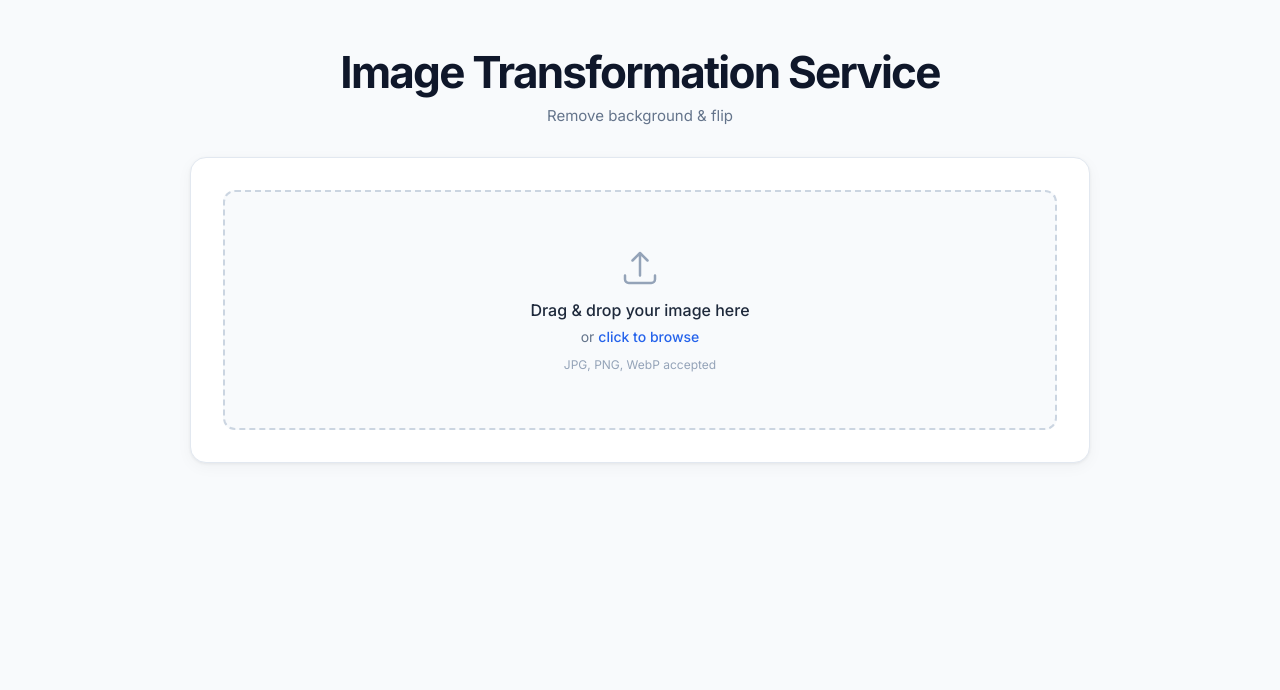
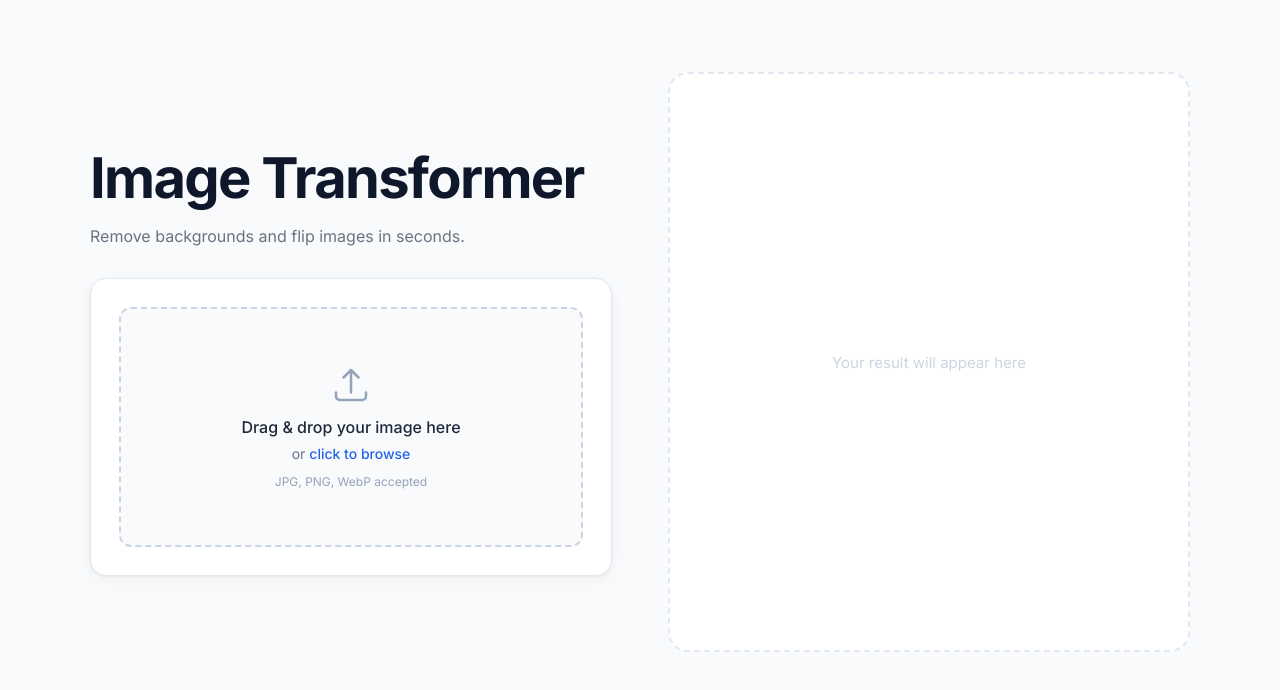
Before and after one commit to oliver-howard/image-transformer, a React (Vite) app in the folder frontend/: page / in a window 1280 px wide. Shown: the top 690 px of the page. Built offline with nearby package versions, Linux system fonts and the light colour scheme.

Commit message:
style: split hero into two-column layout, fixed image grid width issue

```diff
--- a/frontend/index.html
+++ b/frontend/index.html
@@ -4,7 +4,7 @@
     <meta charset="UTF-8" />
     <link rel="icon" type="image/svg+xml" href="/favicon.png" />
     <meta name="viewport" content="width=device-width, initial-scale=1.0" />
-    <title>Image Transformation Service</title>
+    <title>Image Transformer</title>
     <link rel="preconnect" href="https://fonts.googleapis.com" />
     <link rel="preconnect" href="https://fonts.gstatic.com" crossorigin />
     <link href="https://fonts.googleapis.com/css2?family=Inter:wght@400;500;700&display=swap" rel="stylesheet" />
--- a/frontend/src/App.module.css
+++ b/frontend/src/App.module.css
@@ -3,72 +3,128 @@
   display: flex;
   flex-direction: column;
   align-items: center;
-  padding: 48px 16px 64px;
+  padding: 72px 48px 80px;
   background: #f8fafc;
+  gap: 64px;
+}
+
+/* Two-column hero */
+.hero {
+  width: 100%;
+  max-width: 1100px;
+  display: grid;
+  grid-template-columns: 1fr 1fr;
+  gap: 56px;
+  align-items: center;
+}
+
+@media (max-width: 768px) {
+  .page {
+    padding: 48px 20px 64px;
+  }
+  .hero {
+    grid-template-columns: 1fr;
+    gap: 36px;
+  }
+}
+
+/* Left column */
+.left {
+  display: flex;
+  flex-direction: column;
+  gap: 28px;
+  min-width: 0;
 }
 
 .header {
-  text-align: center;
-  margin-bottom: 32px;
+  display: flex;
+  flex-direction: column;
+  gap: 14px;
 }
 
 .title {
   font-family: 'Inter', sans-serif;
-  font-size: 2.75rem;
-  font-weight: 700;
+  font-size: clamp(2rem, 5vw, 3.5rem);
+  font-weight: 800;
   color: #0f172a;
-  margin: 0 0 10px;
-  letter-spacing: -0.04em;
+  margin: 0;
+  letter-spacing: -0.03em;
   line-height: 1.1;
 }
 
 .subtitle {
-  font-size: 0.9375rem;
-  color: #64748b;
+  font-size: 1rem;
+  font-weight: 400;
+  color: #6b7280;
   margin: 0;
-}
-
-.content {
-  width: 100%;
-  max-width: 900px;
-  display: flex;
-  flex-direction: column;
-  gap: 32px;
+  max-width: 380px;
+  line-height: 1.6;
 }
 
 .card {
   background: #fff;
   border: 1px solid #e2e8f0;
   border-radius: 16px;
-  padding: 32px;
+  padding: 28px;
   box-shadow: 0 1px 3px rgba(0, 0, 0, 0.06), 0 4px 16px rgba(0, 0, 0, 0.04);
   display: flex;
   flex-direction: column;
   gap: 16px;
 }
 
-/* Success state */
-.result {
-  display: flex;
-  flex-direction: column;
-  gap: 16px;
+/* Right column */
+.right {
+  width: 100%;
+  aspect-ratio: 3 / 4;
+  max-height: 580px;
 }
 
-.resultImageWrap {
-  background: repeating-conic-gradient(#f1f5f9 0% 25%, #fff 0% 50%) 0 0 / 16px 16px;
-  border-radius: 10px;
-  border: 1px solid #e2e8f0;
+.previewWrap {
+  width: 100%;
+  height: 100%;
+  border-radius: 20px;
+  overflow: hidden;
+  background: repeating-conic-gradient(#e8edf2 0% 25%, #f8fafc 0% 50%) 0 0 / 20px 20px;
   display: flex;
   align-items: center;
   justify-content: center;
-  overflow: hidden;
-  max-height: 400px;
 }
 
-.resultImage {
-  max-width: 100%;
-  max-height: 400px;
+.previewImage {
+  width: 100%;
+  height: 100%;
   object-fit: contain;
+}
+
+.placeholder {
+  width: 100%;
+  height: 100%;
+  border-radius: 20px;
+  border: 2px dashed #e2e8f0;
+  background: #fff;
+  display: flex;
+  align-items: center;
+  justify-content: center;
+}
+
+.placeholderText {
+  font-size: 0.9375rem;
+  color: #cbd5e1;
+  margin: 0;
+}
+
+/* Success panel */
+.successPanel {
+  display: flex;
+  flex-direction: column;
+  gap: 14px;
+}
+
+.successLabel {
+  font-size: 0.9375rem;
+  font-weight: 500;
+  color: #16a34a;
+  margin: 0;
 }
 
 .resultUrlRow {
@@ -111,7 +167,7 @@
 
 .processAnotherBtn {
   align-self: flex-start;
-  padding: 8px 20px;
+  padding: 9px 20px;
   font-size: 0.875rem;
   font-weight: 500;
   background: #2563eb;
@@ -157,3 +213,9 @@
 .dismissBtn:hover {
   background: #1d4ed8;
 }
+
+/* Gallery below hero */
+.gallerySection {
+  width: 100%;
+  max-width: 1100px;
+}
--- a/frontend/src/App.tsx
+++ b/frontend/src/App.tsx
@@ -15,26 +15,30 @@ export default function App() {
     setTimeout(() => setCopied(false), 2000);
   }
 
+  const previewUrl =
+    uploadState.status === "success" ? uploadState.url : null;
+
   return (
     <div className={styles.page}>
+      <div className={styles.hero}>
+
+        {/* Left column */}
+        <div className={styles.left}>
           <header className={styles.header}>
-        <h1 className={styles.title}>Image Transformation Service</h1>
-        <p className={styles.subtitle}>Remove background &amp; flip</p>
+            <h1 className={styles.title}>Image Transformer</h1>
+            <p className={styles.subtitle}>
+              Remove backgrounds and flip images in seconds.
+            </p>
           </header>
 
-      <main className={styles.content}>
           <div className={styles.card}>
-          {uploadState.status === "idle" && (
-            <UploadZone onFile={upload} />
-          )}
+            {uploadState.status === "idle" && <UploadZone onFile={upload} />}
 
             {uploadState.status === "uploading" && <LoadingSpinner />}
 
             {uploadState.status === "success" && (
-            <div className={styles.result}>
-              <div className={styles.resultImageWrap}>
-                <img src={uploadState.url} alt="Processed result" className={styles.resultImage} />
-              </div>
+              <div className={styles.successPanel}>
+                <p className={styles.successLabel}>Done! Your image is ready.</p>
                 <div className={styles.resultUrlRow}>
                   <span className={styles.resultUrl}>{uploadState.url}</span>
                   <button className={styles.copyBtn} onClick={() => handleCopy(uploadState.url)}>
@@ -56,9 +60,28 @@ export default function App() {
               </div>
             )}
           </div>
+        </div>
 
+        {/* Right column */}
+        <div className={styles.right}>
+          {previewUrl ? (
+            <div className={styles.previewWrap}>
+              <img src={previewUrl} alt="Processed result" className={styles.previewImage} />
+            </div>
+          ) : (
+            <div className={styles.placeholder}>
+              <p className={styles.placeholderText}>Your result will appear here</p>
+            </div>
+          )}
+        </div>
+
+      </div>
+
+      {images.length > 0 && (
+        <div className={styles.gallerySection}>
           <ImageGallery images={images} onDelete={remove} />
-      </main>
+        </div>
+      )}
     </div>
   );
 }
--- a/frontend/src/components/ImageGallery.module.css
+++ b/frontend/src/components/ImageGallery.module.css
@@ -1,6 +1,5 @@
 .section {
   width: 100%;
-  max-width: 900px;
 }
 
 .heading {
```
Lines whose indentation alone changed are shown as unchanged.
